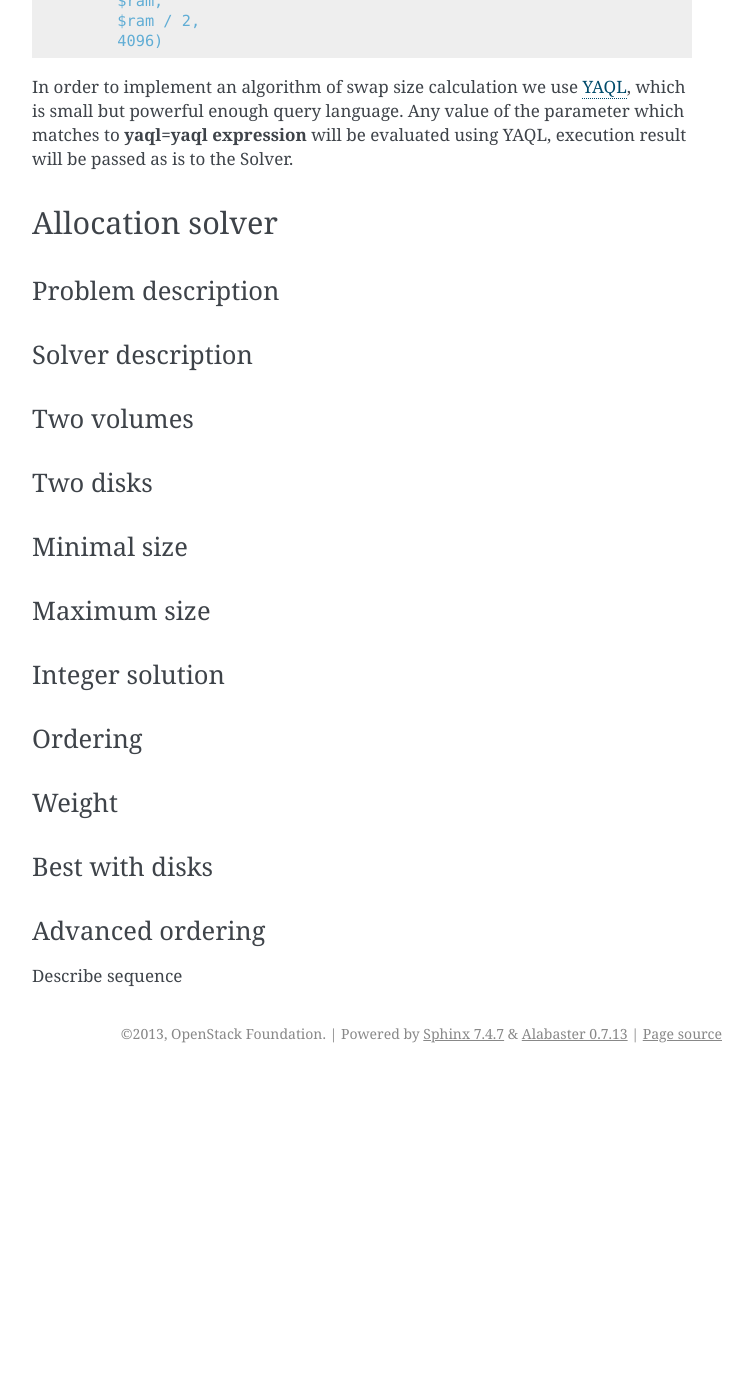
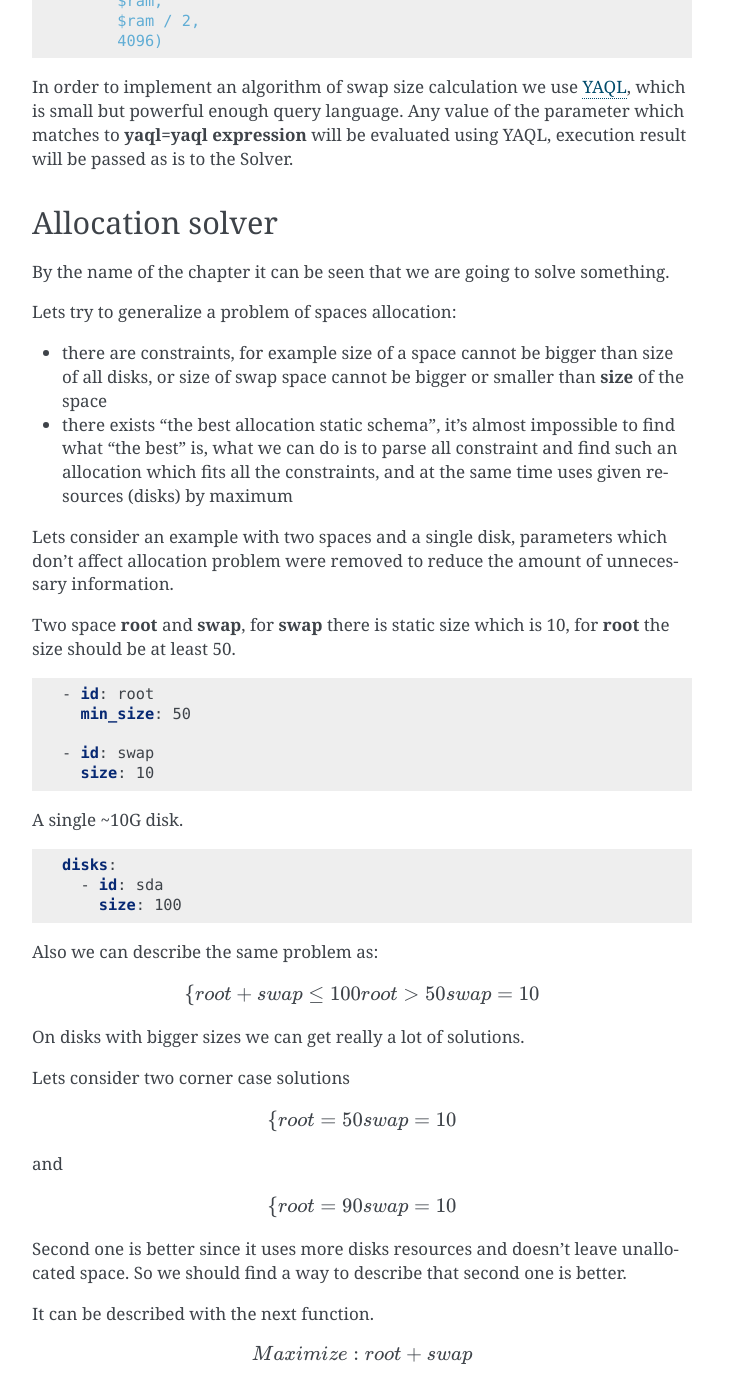
Before and after one commit to openstack-archive/bareon-allocator, a Sphinx documentation site: the page built from doc/source/architecture.rst, in a window 1280 px wide and 1400 px high, scrolled down 3040 px. Shown: the whole window, without its empty margins (388-1140 px from the left). Built offline with Sphinx 7.4.7, drawn with Linux system fonts in a browser that asks for light colours; before the commit the page ends 4113 px from its top, so only the background shows below that; some of the changed text lies outside the part shown.

Commit message:
Add problem description section

```diff
--- a/doc/source/architecture.rst
+++ b/doc/source/architecture.rst
@@ -127,8 +127,72 @@ In order to implement an algorithm of swap size calculation we use `YAQL <https:
 Allocation solver
 -----------------
 
-Problem description
-~~~~~~~~~~~~~~~~~~~
+By the name of the chapter it can be seen that we are going to solve something.
+
+Lets try to generalize a problem of spaces allocation:
+
+* there are constraints, for example size of a space cannot be bigger than size of all disks, or size of swap space cannot be bigger or smaller than **size** of the space
+* there exists "the best allocation static schema", it's almost impossible to find what "the best" is, what we can do is to parse all constraint and find such an allocation which fits all the constraints, and at the same time uses given resources (disks) by maximum
+
+Lets consider an example with two spaces and a single disk, parameters which don't affect allocation problem were removed to reduce the amount of unnecessary information.
+
+Two space **root** and **swap**, for **swap** there is static size which is 10, for **root** the size should be at least 50.
+
+.. code-block:: yaml
+
+    - id: root
+      min_size: 50
+
+    - id: swap
+      size: 10
+
+A single ~10G disk.
+
+.. code-block:: yaml
+
+    disks:
+      - id: sda
+        size: 100
+
+Also we can describe the same problem as:
+
+.. math::
+
+    \begin{cases}
+    root + swap \le 100
+    root \gt 50
+    swap = 10
+    \end{cases}
+
+On disks with bigger sizes we can get really a lot of solutions.
+
+Lets consider two corner case solutions
+
+.. math::
+
+    \begin{cases}
+    root = 50
+    swap = 10
+    \end{cases}
+
+and
+
+.. math::
+
+    \begin{cases}
+    root = 90
+    swap = 10
+    \end{cases}
+
+Second one is better since it uses more disks resources and doesn't leave unallocated space.
+So we should find a way to describe that second one is better.
+
+It can be described with the next function.
+
+.. math::
+
+   Maximize: root + swap
+
 
 Solver description
 ~~~~~~~~~~~~~~~~~~
@@ -145,6 +209,9 @@ Minimal size
 Maximum size
 ~~~~~~~~~~~~
 
+Unallocated
+~~~~~~~~~~~
+
 Integer solution
 ~~~~~~~~~~~~~~~~
 
```
